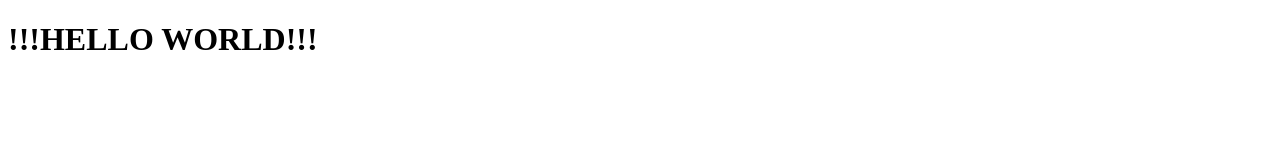
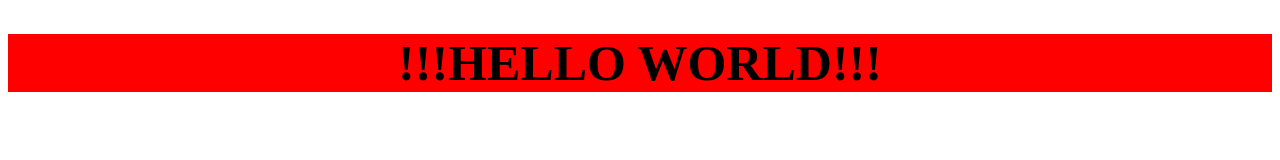
Before and after one commit to Giugurtah/htmlcss-hello, a plain HTML site: page index.html in a window 1280 px wide. Drawn offline with Linux system fonts and the light colour scheme.

Commit message:
Aggiunta file css

```diff
--- a/index.html
+++ b/index.html
@@ -1,6 +1,7 @@
 <!DOCTYPE html>
 <html lang="en">
 <head>
+    <link rel="stylesheet" href="style.css">
     <meta charset="UTF-8">
     <meta http-equiv="X-UA-Compatible" content="IE=edge">
     <meta name="viewport" content="width=device-width, initial-scale=1.0">
--- /dev/null
+++ b/style.css
@@ -0,0 +1,5 @@
+h1{
+    font-size: 50px;
+    background-color: red;
+    text-align: center;
+}
```
